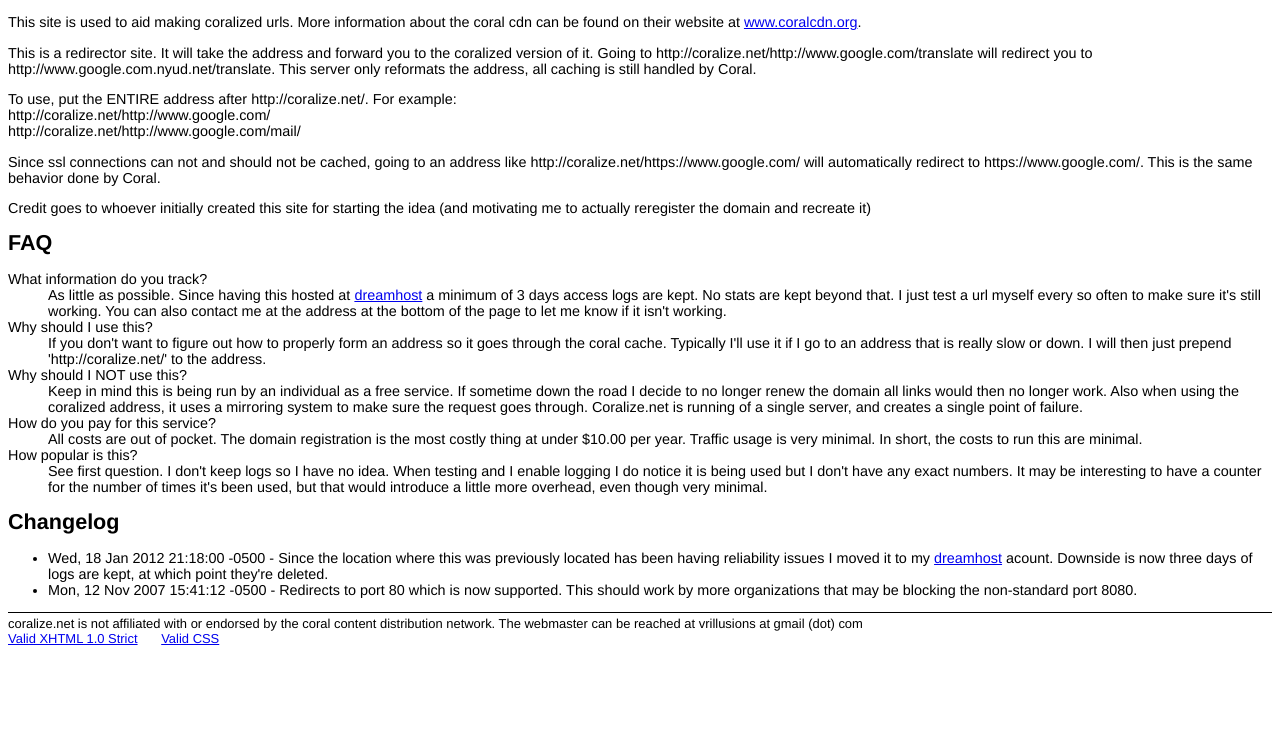
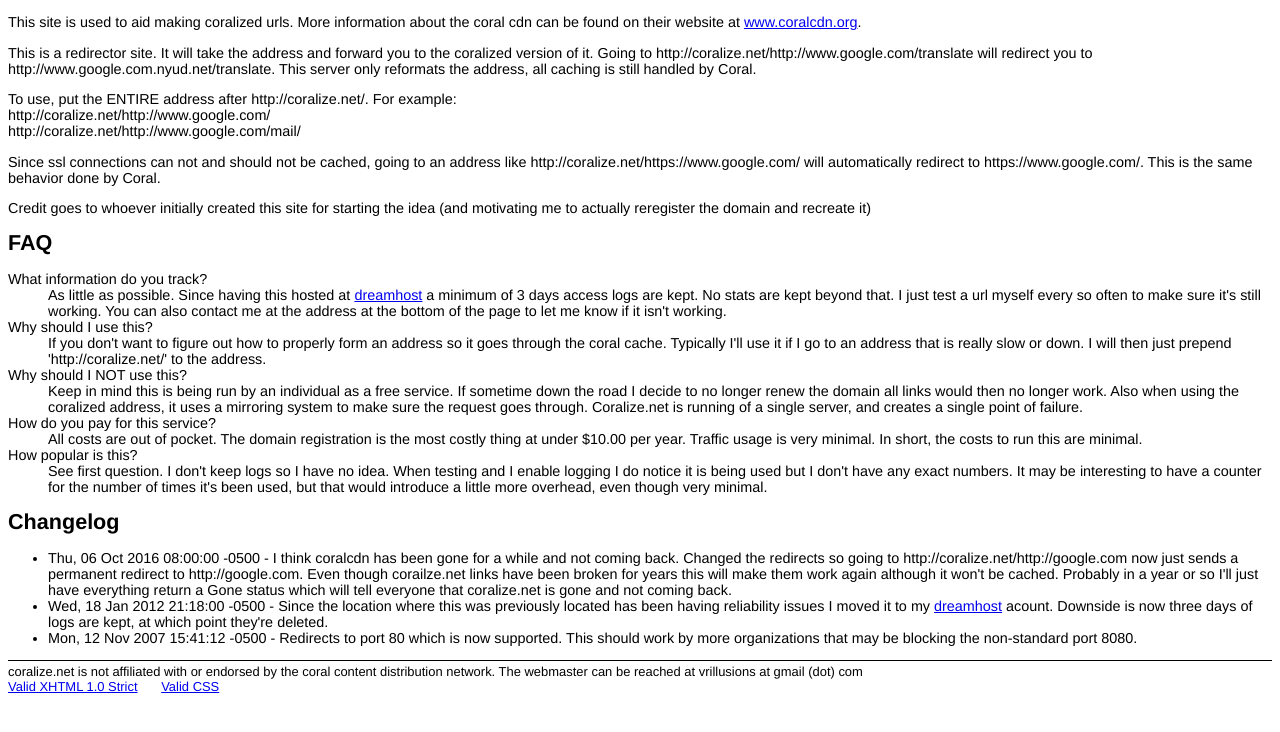
Before and after one commit to vrillusions/coralize.net, a plain HTML site: page public/index.html in a window 1280 px wide. Drawn offline with Linux system fonts and the light colour scheme.

Commit message:
Add code from live site

```diff
--- a/public/index.html
+++ b/public/index.html
@@ -50,6 +50,7 @@
 
 <h1>Changelog</h1>
 <ul>
+	<li>Thu, 06 Oct 2016 08:00:00 -0500 - I think coralcdn has been gone for a while and not coming back.  Changed the redirects so going to http://coralize.net/http://google.com now just sends a permanent redirect to http://google.com.  Even though corailze.net links have been broken for years this will make them work again although it won't be cached.  Probably in a year or so I'll just have everything return a Gone status which will tell everyone that coralize.net is gone and not coming back.</li>
 	<li>Wed, 18 Jan 2012 21:18:00 -0500 - Since the location where this was previously located has been having reliability issues I moved it to my <a href="http://dreamhost.com">dreamhost</a> acount.  Downside is now three days of logs are kept, at which point they're deleted.</li>
 	<li>Mon, 12 Nov 2007 15:41:12 -0500 - Redirects to port 80 which is now supported.  This should work by more organizations that may be blocking the non-standard port 8080.</li>
 </ul>
```
Also changed, not shown: 1 other file.
